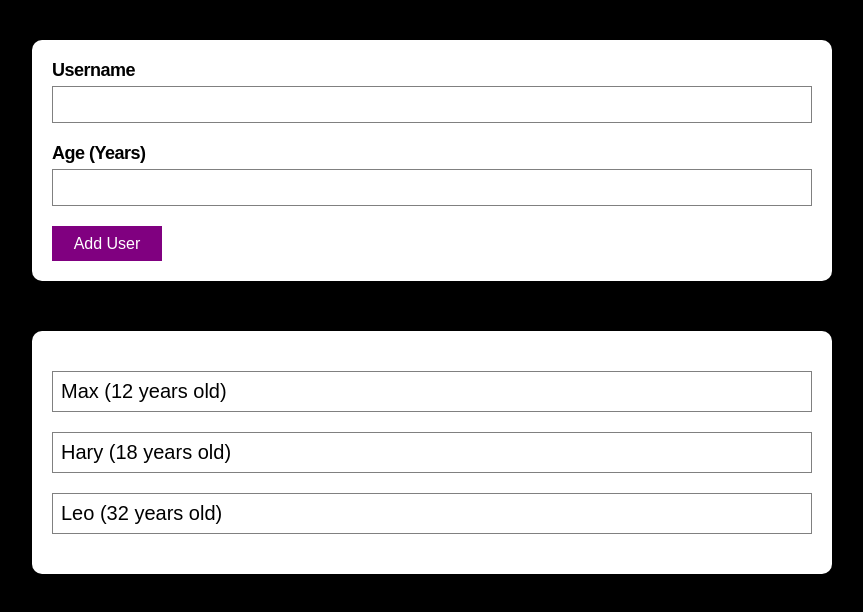
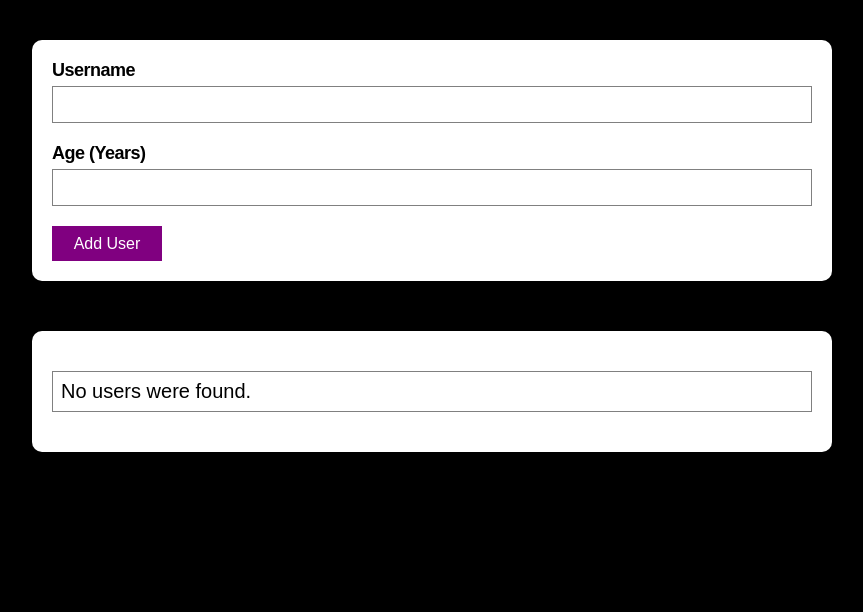
Before and after one commit to PratiyushT/User-Data-App, a React (Create React App) app: page / in a window 1280 px wide. Shown: the top 612 px of the page, without its empty margins (208-1071 px from the left). Built offline with nearby package versions, Linux system fonts and the light colour scheme; the HTML template or start-up script is replaced by a standard one.

Commit message:
Show when no expenses are found

```diff
--- a/src/App.js
+++ b/src/App.js
@@ -3,9 +3,9 @@ import UserForm from "./Components/UserForm/UserForm";
 import UserDisplay from "./Components/UserDisplay/UserDisplay";
 
 const dummy_data = [
-  { name: "Max", age: 12 },
-  { name: "Hary", age: 18 },
-  { name: "Leo", age: 32 }
+  // { name: "Max", age: 12 },
+  // { name: "Hary", age: 18 },
+  // { name: "Leo", age: 32 }
 ]
 
 function App() {
--- a/src/Components/UserDisplay/UserDisplay.js
+++ b/src/Components/UserDisplay/UserDisplay.js
@@ -3,8 +3,16 @@ import style from './UserDisplay.module.css'
 import Card from "../Card/Card";
 
 
-//Display data received from the userDatas array (App.js).
 const UserDisplay = appsProps => {
+
+  if (appsProps.userDatas.length === 0) {
+    return (
+      <Card className={style.userDisplay}>
+        <div className={style.userDisplayData}>No users were found.</div>
+      </Card>
+    )
+  }
+  //Else
   return (
     <Card className={style.userDisplay}>
       {appsProps.userDatas.map(user =>
```
